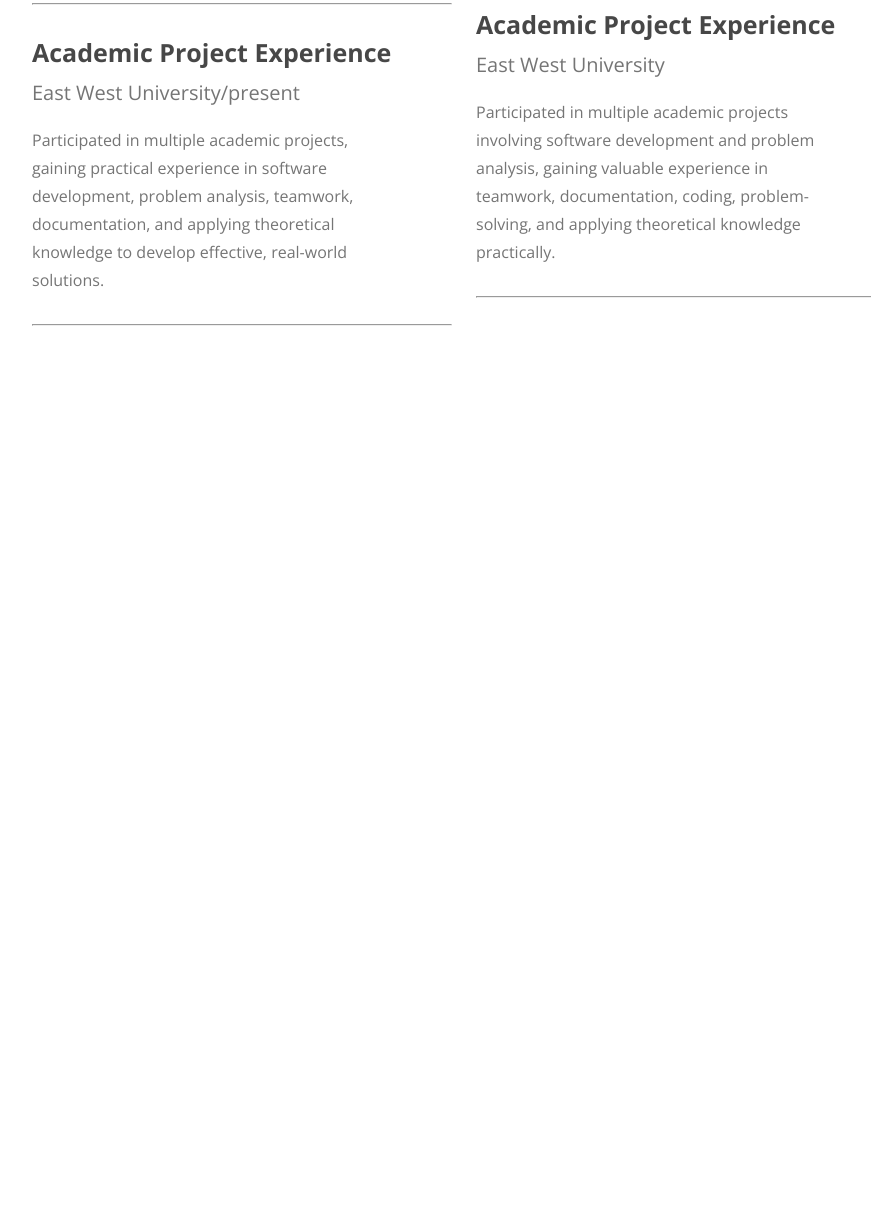
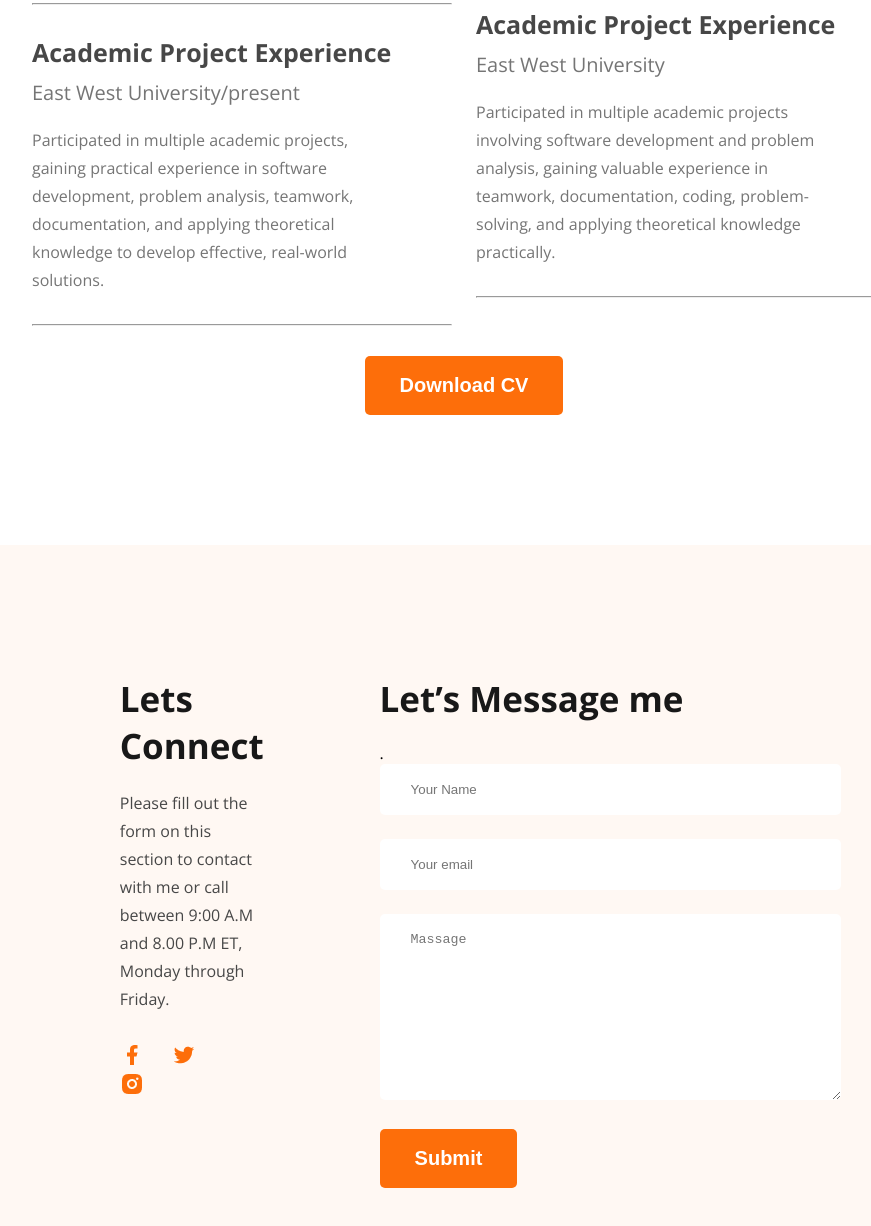
Before and after one commit to paramanando-358/Hero-Dev-Code, a plain HTML site: page index.html in a window 1280 px wide. Shown: the part 3752-4978 px from the top of the page, without its empty margins (176-1047 px from the left). Before the commit the page ends 4108 px from the top, so only its background shows below. Drawn offline with nearby package versions, Linux system fonts and the light colour scheme.

Commit message:
Add contact page with form and message section(5-9)

```diff
--- a/index.html
+++ b/index.html
@@ -166,6 +166,40 @@
             </div>
 
         </div>
+        <div class="text-center">
+            <button class="btn">Download CV</button>
+        </div>
+
     </section>
+
+    <footer>
+        <section class="footer-container">
+            <div class="social">
+                <h2>Lets Connect</h2>
+                <p>Please fill out the form on this section to contact with me or call between 9:00 A.M and 8.00 P.M ET, Monday through Friday.</p>
+                <div class="icon">
+                    <a href=""><img src="images/icons/facebook.png  " alt=""></a>
+                    <a href=""><img src="images/icons/twitter.png" alt=""></a>
+                    <a href=""><img src="images/icons/insta.png" alt=""></a>
+                </div>
+            </div>
+            <form action="" class="form">
+                <h2>Let’s Message me</h2>.
+                <div class="">
+                    <input type="text" name="" id="" placeholder="Your Name">
+                </div>
+
+                <div class="">
+                    <input type="text" name="" id="" placeholder="Your email" name="" id="" placeholder="Message">
+                </div>
+
+                <div class="">
+                    <textarea rows="10" name="" id="" placeholder="Massage"></textarea></div>
+                    <input class="btn" type="submit" value="Submit">
+
+            </form>
+        </section>
+    </footer>
+
 </body>
 </html>
--- a/styles/portfolio.css
+++ b/styles/portfolio.css
@@ -24,6 +24,9 @@
     color:white;
     cursor:pointer;
 
+}
+.text-center{
+    text-align: center;
 }
 .section-heading{
     width: 827px;
@@ -207,3 +210,41 @@
     margin-top: 20px;
     color:#757575;
 }
+footer{
+    margin-top:130px;
+    background-color: #FFF8F3;
+    padding:130px;
+}
+footer .footer-container{
+    width:67.5%;
+    max-width: 1140px;
+    margin:0 auto;
+    display: flex;
+    gap:116px;
+
+}
+.footer-container .social{
+    max-width: 562px;
+}
+.footer-container h2{
+    color:#181818;
+    font-size:35px;
+    margin-bottom: 20px;
+}
+.footer-container .social p{
+    color: #474747;
+    line-height: 28px;
+    font-size: 16px;
+     margin-bottom: 30px;
+}
+.footer-container .icon a{
+    margin-right: 24px;;
+}
+.footer-container form input[type="text"] ,.footer-container form textarea{
+    width: 461px;
+    padding:18px 31px;
+    margin-bottom: 24px;
+    border:none;
+    border-radius: 5px;
+    color: #757575;
+}
```
